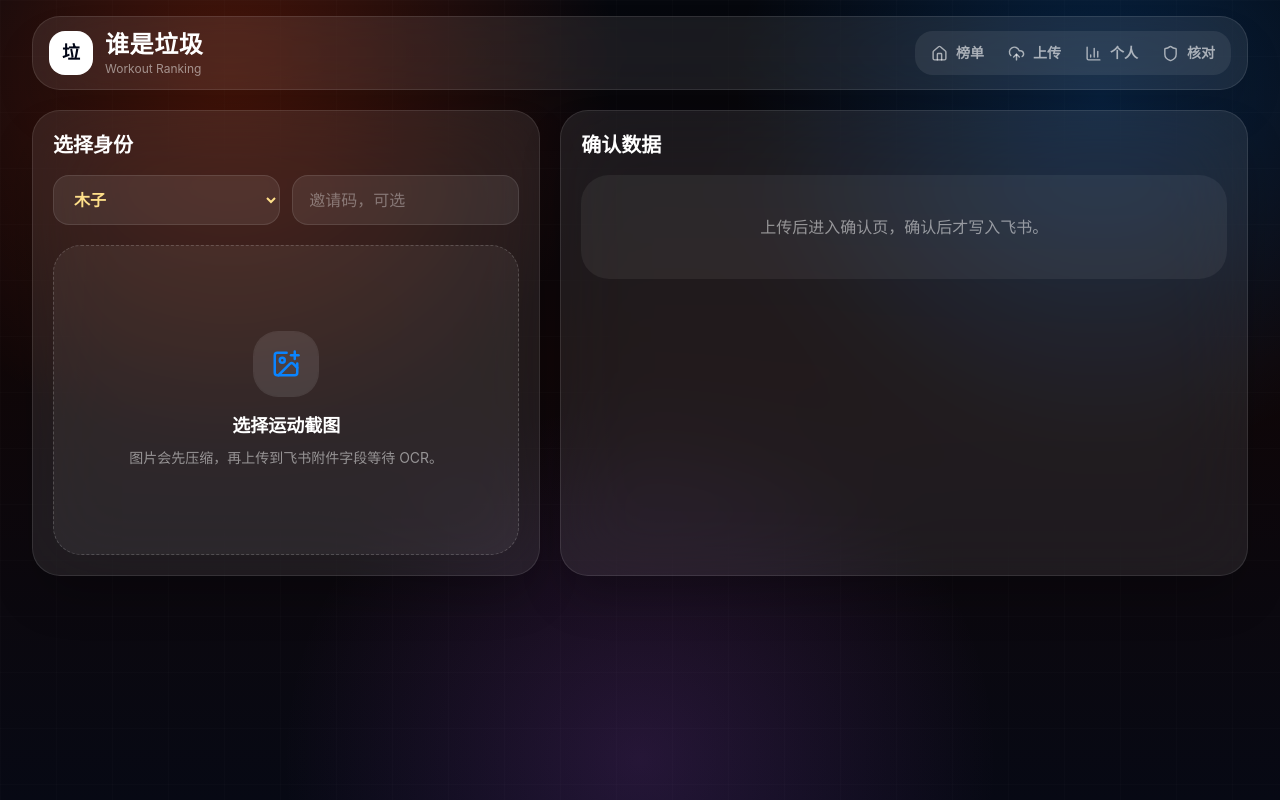
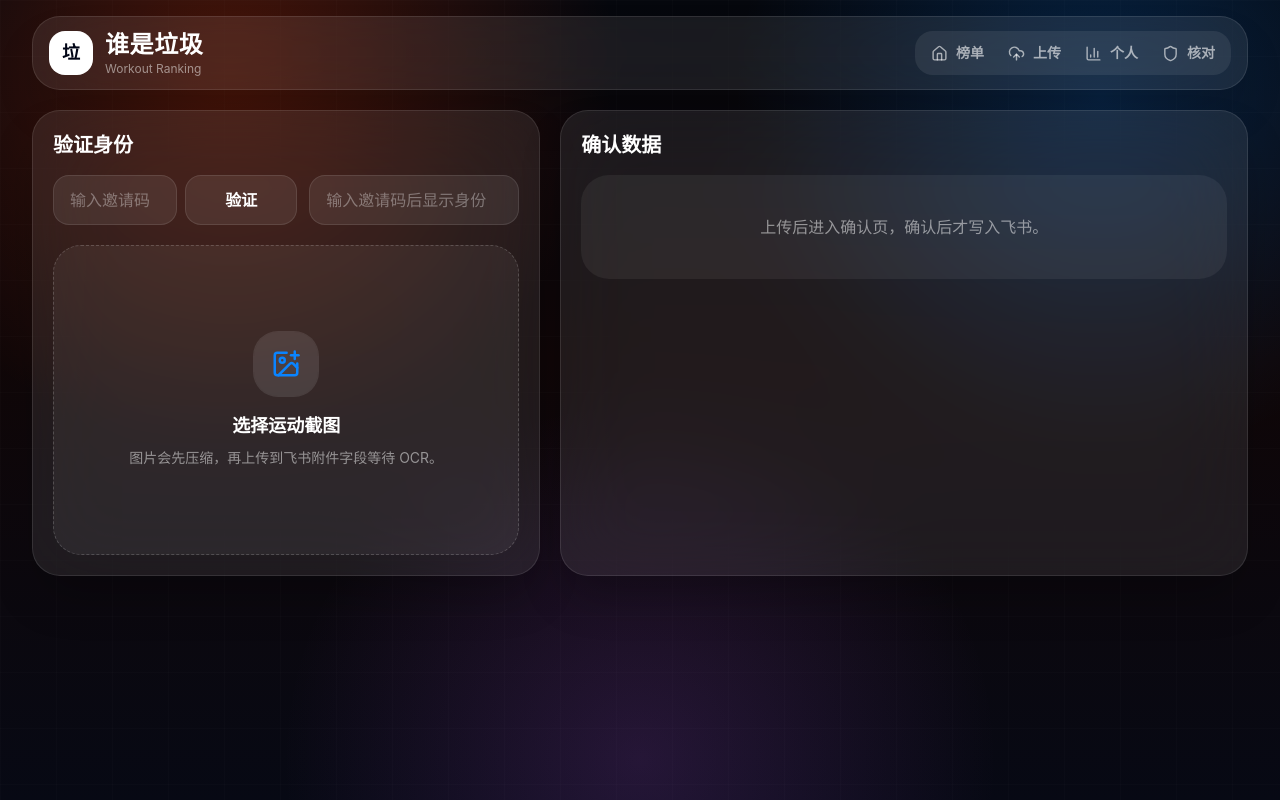
Before and after one commit to loisssss0912/fitness-race, a Next.js app: page /upload in a window 1280 px wide. Built offline with nearby package versions, Linux system fonts and the light colour scheme; no server answers.

Commit message:
Add invite-based user switching

```diff
--- a/app/layout.tsx
+++ b/app/layout.tsx
@@ -11,7 +11,7 @@ export const metadata: Metadata = {
 const nav = [
   { href: '/', label: '榜单', icon: Home },
   { href: '/upload', label: '上传', icon: UploadCloud },
-  { href: '/profile/u_001', label: '个人', icon: BarChart3 },
+  { href: '/profile/u_demo_tyson', label: '个人', icon: BarChart3 },
   { href: '/admin', label: '核对', icon: Shield }
 ];
 
--- a/app/page.client.tsx
+++ b/app/page.client.tsx
@@ -83,7 +83,7 @@ export default function DashboardClient() {
 
   return (
     <div className="space-y-5">
-      <section className="panel relative min-h-[360px] overflow-hidden p-6" style={{ background: "linear-gradient(90deg, rgba(0,0,0,.82), rgba(0,0,0,.22), rgba(0,0,0,.72)), url('/hero-bg.png') center / cover no-repeat, url('/fight-bg.svg') center / cover no-repeat" }}>
+      <section className="panel relative min-h-[360px] overflow-hidden p-6" style={{ background: "linear-gradient(90deg, rgba(0,0,0,.72), rgba(0,0,0,.18), rgba(0,0,0,.58)), url('/hero-bg.png') center / cover no-repeat" }}>
         <div className="relative max-w-2xl pt-24 sm:pt-28">
           <p className="mb-3 inline-flex items-center gap-2 rounded-full bg-lime-400/16 px-3 py-1 text-sm font-semibold text-lime-100 ring-1 ring-lime-300/20">
             <Sparkles size={15} />
--- a/app/profile/[userId]/page.client.tsx
+++ b/app/profile/[userId]/page.client.tsx
@@ -2,18 +2,49 @@
 
 import type { EChartsOption } from 'echarts';
 import { Activity, Flame, Footprints, Weight } from 'lucide-react';
+import { useRouter } from 'next/navigation';
 import { useEffect, useMemo, useState } from 'react';
 import { Chart } from '@/components/Chart';
 import { UserAvatar } from '@/components/UserAvatar';
-import type { WorkoutRecord } from '@/types/workout';
+import { participants as defaultParticipants } from '@/lib/users';
+import type { Participant, WorkoutRecord } from '@/types/workout';
 
 export default function ProfileClient({ userId }: { userId: string }) {
+  const router = useRouter();
   const [records, setRecords] = useState<WorkoutRecord[]>([]);
+  const [participants, setParticipants] = useState<Participant[]>(defaultParticipants);
+  const [invite, setInvite] = useState('');
+  const [inviteError, setInviteError] = useState('');
   const latest = records[records.length - 1];
+  const currentUser = participants.find((item) => item.user_id === userId);
+  const displayName = latest?.nickname ?? currentUser?.nickname ?? userId;
 
   useEffect(() => {
     fetch(`/api/profile/${userId}`).then((res) => res.json()).then((data) => setRecords(data.records));
   }, [userId]);
+
+  useEffect(() => {
+    fetch('/api/participants')
+      .then((res) => res.json())
+      .then((data) => {
+        if (Array.isArray(data.participants) && data.participants.length) {
+          setParticipants(data.participants);
+        }
+      })
+      .catch(() => setParticipants(defaultParticipants));
+  }, []);
+
+  function applyInvite() {
+    const code = invite.trim().toUpperCase();
+    if (!code) return;
+    const user = participants.find((item) => item.invite_code?.toUpperCase() === code);
+    if (!user) {
+      setInviteError('邀请码不正确，请确认后再试。');
+      return;
+    }
+    setInviteError('');
+    router.push(`/profile/${user.user_id}`);
+  }
 
   const option = useMemo<EChartsOption>(() => {
     const dates = records.map((item) => item.date.slice(5));
@@ -46,11 +77,31 @@ export default function ProfileClient({ userId }: { userId: string }) {
   return (
     <div className="space-y-5">
       <section className="panel p-6">
-        <div className="flex items-center gap-4">
-          <UserAvatar name={latest?.nickname ?? userId} size="lg" />
+        <div className="flex flex-col gap-5 lg:flex-row lg:items-center lg:justify-between">
+          <div className="flex items-center gap-4">
+            <UserAvatar name={displayName} size="lg" />
+            <div>
+              <p className="text-sm text-ocean">个人战绩</p>
+              <h2 className="text-4xl font-black">{displayName}</h2>
+            </div>
+          </div>
           <div>
-            <p className="text-sm text-ocean">个人战绩</p>
-            <h2 className="text-4xl font-black">{latest?.nickname ?? userId}</h2>
+            <div className="flex gap-2">
+              <input
+                className="input min-w-[240px]"
+                placeholder="输入邀请码切换用户"
+                value={invite}
+                onChange={(event) => setInvite(event.target.value)}
+                onKeyDown={(event) => {
+                  if (event.key === 'Enter') {
+                    event.preventDefault();
+                    applyInvite();
+                  }
+                }}
+              />
+              <button type="button" className="btn-secondary shrink-0" onClick={applyInvite}>切换</button>
+            </div>
+            {inviteError && <p className="mt-2 text-sm text-red-300">{inviteError}</p>}
           </div>
         </div>
       </section>
--- a/app/upload/page.client.tsx
+++ b/app/upload/page.client.tsx
@@ -18,9 +18,10 @@ async function readJson<T>(response: Response, fallbackMessage: string): Promise
 
 export default function UploadClient() {
   const [participants, setParticipants] = useState<Participant[]>(defaultParticipants);
-  const [userId, setUserId] = useState('u_001');
-  const [nickname, setNickname] = useState('木子');
+  const [userId, setUserId] = useState('');
+  const [nickname, setNickname] = useState('');
   const [invite, setInvite] = useState('');
+  const [identityUnlocked, setIdentityUnlocked] = useState(false);
   const [preview, setPreview] = useState('');
   const [draft, setDraft] = useState<OcrDraft | null>(null);
   const [loading, setLoading] = useState(false);
@@ -39,17 +40,29 @@ export default function UploadClient() {
       .catch(() => setParticipants(defaultParticipants));
   }, []);
 
-  function pickUser(id: string) {
-    const user = participants.find((item) => item.user_id === id);
-    setUserId(id);
-    const nextNickname = user?.nickname ?? nickname;
-    setNickname(nextNickname);
-    setDraft((current) => (current ? { ...current, user_id: id, nickname: nextNickname } : current));
+  function applyInvite() {
+    const code = invite.trim().toUpperCase();
+    if (!code) return;
+    const user = participants.find((item) => item.invite_code?.toUpperCase() === code);
+    if (!user) {
+      setError('邀请码不正确，请确认后再试。');
+      return;
+    }
+    setError('');
+    setUserId(user.user_id);
+    setNickname(user.nickname);
+    setIdentityUnlocked(true);
+    setDraft((current) => (current ? { ...current, user_id: user.user_id, nickname: user.nickname } : current));
   }
 
   async function handleFile(event: ChangeEvent<HTMLInputElement>) {
     const file = event.target.files?.[0];
     if (!file) return;
+    if (!identityUnlocked || !userId || !nickname) {
+      setError('请先输入邀请码解锁身份，再上传截图。');
+      event.target.value = '';
+      return;
+    }
     setLoading(true);
     setOcrMessage('正在上传到飞书多维表格...');
     setError('');
@@ -132,12 +145,20 @@ export default function UploadClient() {
   return (
     <div className="grid gap-5 lg:grid-cols-[.85fr_1.15fr]">
       <section className="panel p-5">
-        <h2 className="text-xl font-black">选择身份</h2>
-        <div className="mt-4 grid gap-3 sm:grid-cols-2">
-          <select className="input select-gold" value={userId} onChange={(event) => pickUser(event.target.value)}>
-            {participants.map((item) => <option key={item.user_id} value={item.user_id}>{item.nickname}</option>)}
-          </select>
-          <input className="input" placeholder="邀请码，可选" value={invite} onChange={(event) => setInvite(event.target.value)} />
+        <h2 className="text-xl font-black">验证身份</h2>
+        <div className="mt-4 grid gap-3 lg:grid-cols-[1fr_210px]">
+          <div className="flex min-w-0 gap-2">
+            <input className="input" placeholder="输入邀请码" value={invite} onChange={(event) => setInvite(event.target.value)} onKeyDown={(event) => {
+              if (event.key === 'Enter') {
+                event.preventDefault();
+                applyInvite();
+              }
+            }} />
+            <button type="button" className="btn-secondary w-28 shrink-0 px-4" onClick={applyInvite}>验证</button>
+          </div>
+          <div className={`input flex items-center ${identityUnlocked ? 'select-gold' : 'text-white/35'}`}>
+            {identityUnlocked ? nickname : '输入邀请码后显示身份'}
+          </div>
         </div>
         <label className="mt-5 flex min-h-[310px] cursor-pointer flex-col items-center justify-center rounded-[28px] border border-dashed border-white/18 bg-white/6 p-6 text-center transition hover:border-blue-400/50 hover:bg-blue-500/8">
           {preview ? <img src={preview} alt="运动截图预览" className="max-h-[360px] rounded-[28px] object-contain shadow-2xl" /> : (
--- a/lib/feishu.ts
+++ b/lib/feishu.ts
@@ -8,6 +8,7 @@ const config = {
   appSecret: process.env.FEISHU_APP_SECRET,
   appToken: process.env.FEISHU_APP_TOKEN,
   tableId: process.env.FEISHU_TABLE_ID,
+  usersTableId: process.env.FEISHU_USERS_TABLE_ID ?? 'tbl4WeaP8Y5Vr4e3',
   useMock: process.env.USE_MOCK_FEISHU === 'true'
 };
 
@@ -213,6 +214,16 @@ function fromFeishuRecord(item: { record_id: string; fields: Record<string, unkn
   };
 }
 
+function fromFeishuUser(item: { record_id: string; fields: Record<string, unknown> }) {
+  const f = item.fields;
+  return {
+    user_id: textField(f.user_id),
+    nickname: textField(f.nickname),
+    invite_code: textField(f.invite_code),
+    is_active: Boolean(f.is_active)
+  };
+}
+
 function ocrDraftFromFields(recordId: string, fields: Record<string, unknown>): OcrDraft | null {
   const rawJson = parseRawOcrJson(fields.raw_ocr_text);
   const steps = numberField(rawJson?.steps, numberField(fields.steps));
@@ -240,6 +251,27 @@ function ocrDraftFromFields(recordId: string, fields: Record<string, unknown>):
 
 export const feishu = {
   isMock: useMock,
+
+  async listParticipants() {
+    if (useMock) {
+      const { participants } = await import('./users');
+      return participants;
+    }
+
+    const result = await feishuRequest<{
+      code: number;
+      msg?: string;
+      data: {
+        items: Array<{ record_id: string; fields: Record<string, unknown> }>;
+      };
+    }>('get', `/bitable/v1/apps/${config.appToken}/tables/${config.usersTableId}/records?page_size=100`);
+
+    if (result.code !== 0) throw new Error(`Feishu list users error: ${result.msg || result.code}`);
+    return result.data.items
+      .map(fromFeishuUser)
+      .filter((user) => user.user_id && user.nickname && user.is_active)
+      .map(({ user_id, nickname, invite_code }) => ({ user_id, nickname, invite_code }));
+  },
 
   async listRecords(): Promise<WorkoutRecord[]> {
     if (useMock) return mockStore.listRecords();
--- a/lib/mockStore.ts
+++ b/lib/mockStore.ts
@@ -13,6 +13,14 @@ const base = [
   ['u_005', '小笼包', 9800, 360, 49, 6.8, 61.2],
   ['u_006', '小杨', 15160, 590, 84, 10.9, 73.1],
   ['u_007', '老邢', 11380, 390, 56, 7.9, 86.5]
+] as const;
+
+const tysonBase = [
+  ['2026-04-24', 38888, 1880, 132, 25.8, 99.8],
+  ['2026-04-25', 45210, 2160, 156, 31.4, 98.9],
+  ['2026-04-26', 49999, 2390, 188, 35.2, 97.7],
+  ['2026-04-27', 62000, 3100, 240, 42.0, 96.2],
+  [today, 88888, 5200, 360, 58.6, 94.8]
 ] as const;
 
 const records: WorkoutRecord[] = base.map(([user_id, nickname, steps, calories, duration_min, distance_km, weight], index) => {
@@ -62,6 +70,31 @@ for (let i = 1; i <= 8; i += 1) {
   }
 }
 
+for (const [date, steps, calories, duration_min, distance_km, weight] of tysonBase) {
+  const record = {
+    id: `mock_u_demo_tyson_${date}`,
+    record_key: makeRecordKey('u_demo_tyson', date),
+    user_id: 'u_demo_tyson',
+    nickname: '拳王泰森',
+    date,
+    device_source: '其他',
+    steps,
+    calories,
+    duration_min,
+    distance_km,
+    weight,
+    screenshot_url: '',
+    raw_ocr_text: 'mock tyson seed',
+    confirmed: true,
+    is_makeup: false,
+    risk_flags: ['步数超过5万', '热量超过2000kcal'],
+    admin_status: '正常' as const,
+    created_at: new Date(`${date}T22:30:00+08:00`).toISOString(),
+    score: 0
+  };
+  records.push({ ...record, score: calculateScore(record) });
+}
+
 export const mockStore = {
   async listRecords() {
     return [...records].sort((a, b) => b.created_at.localeCompare(a.created_at));
--- a/lib/users.ts
+++ b/lib/users.ts
@@ -1,13 +1,14 @@
 import type { Participant } from '@/types/workout';
 
 export const participants: Participant[] = [
-  { user_id: 'u_001', nickname: '木子' },
-  { user_id: 'u_002', nickname: '小查' },
-  { user_id: 'u_003', nickname: '豆豆' },
-  { user_id: 'u_004', nickname: '小馒头' },
-  { user_id: 'u_005', nickname: '小笼包' },
-  { user_id: 'u_006', nickname: '小杨' },
-  { user_id: 'u_007', nickname: '老邢' }
+  { user_id: 'u_001', nickname: '木子', invite_code: 'ROLLING2026001' },
+  { user_id: 'u_002', nickname: '小查', invite_code: 'ROLLING2026002' },
+  { user_id: 'u_003', nickname: '豆豆', invite_code: 'ROLLING2026003' },
+  { user_id: 'u_004', nickname: '小馒头', invite_code: 'ROLLING2026004' },
+  { user_id: 'u_005', nickname: '小笼包', invite_code: 'ROLLING2026005' },
+  { user_id: 'u_006', nickname: '小杨', invite_code: 'ROLLING2026006' },
+  { user_id: 'u_007', nickname: '老邢', invite_code: 'ROLLING2026007' },
+  { user_id: 'u_demo_tyson', nickname: '拳王泰森', invite_code: 'ROLLING2026008' }
 ];
 
 export function findParticipant(userId: string) {
--- a/types/workout.ts
+++ b/types/workout.ts
@@ -3,6 +3,7 @@ export type AdminStatus = '正常' | '已修正' | '剔除';
 export type Participant = {
   user_id: string;
   nickname: string;
+  invite_code?: string;
 };
 
 export type WorkoutRecord = {
```
Also changed, not shown: app/api/participants/route.ts (+9 -2 lines), public/fight-bg.svg (deleted), 1 other file (tests, documents, lock files or other folders).
